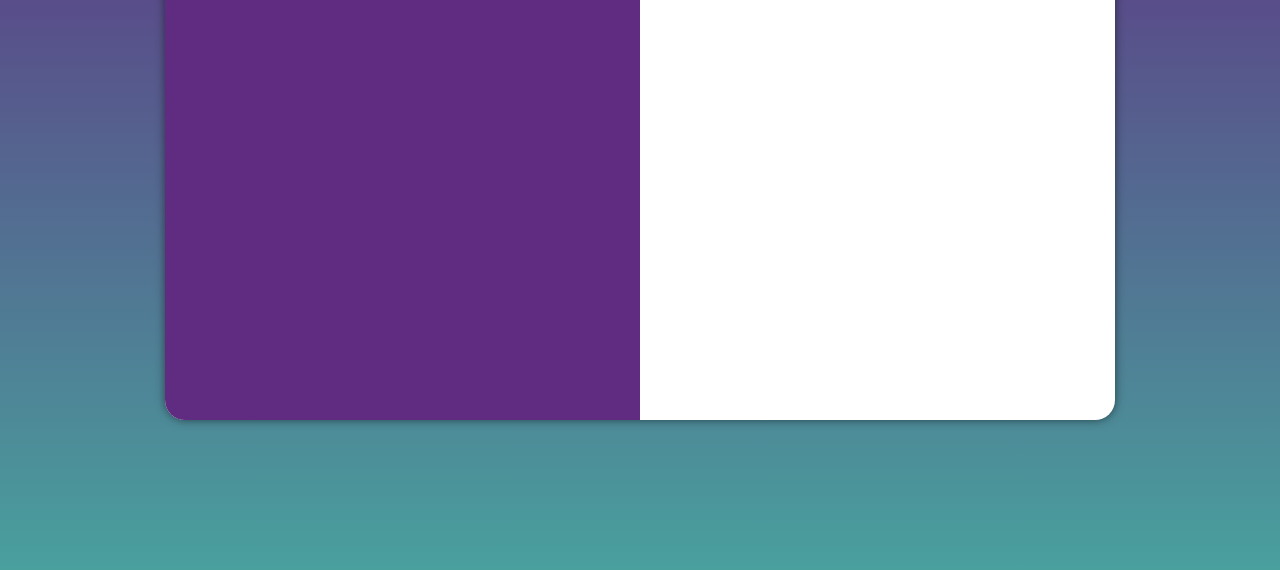
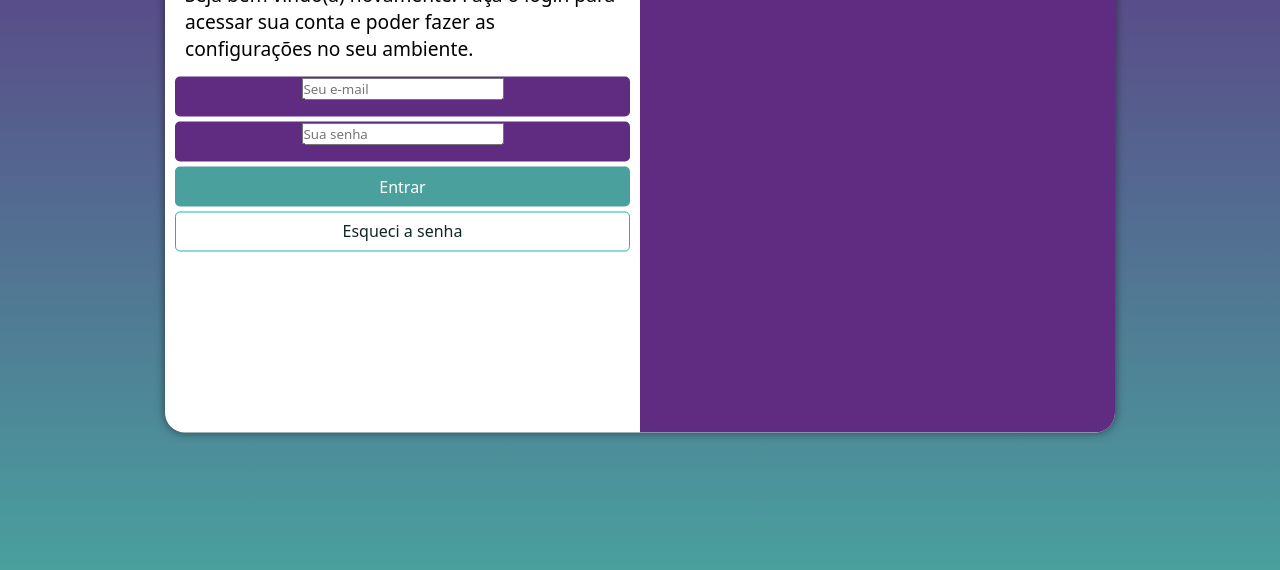
Before and after one commit to Diego-leal01/projeto-login, a plain HTML site: page index.html in a window 1280 px wide. Shown: the part 230-800 px from the top of the page. Drawn offline with Linux system fonts and the light colour scheme.

Commit message:
atualização

```diff
--- a/estilos/media-query.css
+++ b/estilos/media-query.css
@@ -19,6 +19,7 @@
         float: right;
         width: 70%;
     }
+
 }
 
 
@@ -33,13 +34,23 @@
     }
 
     section#login > div#imagem {
-        float: left;
+        float: right;
         width: 50%;
         height: 100%;
     }
 
     section#login > div#formulario {
-        float: right;
+        float: left;
         width: 50%;
     }
+
+    div#formulario > h1 {
+        font-size: 2em;
+    }
+
+    div#formulario > p {
+        font-size: 1.2em;
+    }
+
+
 }
--- a/estilos/style.css
+++ b/estilos/style.css
@@ -31,7 +31,7 @@ section#login {
     overflow: hidden;
     background-color: white;
     width: 250px;
-    height: 500px;
+    height: 525px;
     border-radius: 20px;
     box-shadow: 0px 0px 10px rgba(0, 0, 0, 0.527);
 
@@ -47,7 +47,67 @@ section#login > div#imagem {
     height: 200px;
 }
 
-section#login > div#formulário {
+section#login > div#formulario {
     display: block;
     padding: 10px;
 }
+
+div#formulario > h1 {
+    text-align: center;
+    margin-bottom: 10px;
+}
+
+div#formulario > p {
+    font-size: 0.8em;
+    padding: 10px;
+}
+
+form > div.campo {
+
+    background-color: #5f2c82;
+    display: block;
+    width: 100%;
+    height: 40px;
+    border-radius: 5px;
+    margin: 5px 0px;
+    text-align: center;
+}
+
+div.campo > label {
+    display: none;
+}
+
+form > input[type=submit] {
+    display: block;
+    font-size: 1em;
+    width: 100%;
+    height: 40px;
+    background-color: #49a09d ;
+    color: white;
+    border: none;
+    border-radius: 5px;
+    cursor: pointer;
+}
+
+form > input[type=submit]:hover {
+    background-color: #316d6b;
+}
+
+form > a.botao {
+    display: block;
+    text-align: center;
+    font-size: 1em;
+    width: 100%;
+    height: 40px;
+    padding-top: 7px;
+    margin-top: 5px;
+    background-color: white;
+    color: #112525;
+    border: 1px solid lightseagreen;
+    border-radius: 5px;
+    text-decoration: none;
+}
+
+form > a.botao:hover {
+    background-color:  #49a09d;
+}
--- a/index.html
+++ b/index.html
@@ -17,8 +17,19 @@
                 <h1>Login</h1>
                 <p>Seja bem vindo(a) novamente. Faça o login para acessar sua conta e poder fazer as
                 configurações no seu ambiente.  </p>
-                <form action="login.php" method="post">
-
+                <form action="login.php" method="post" autocomplete="on">
+                    <div class="campo">
+                        <input type="email" name="login" id="ilogin" placeholder="Seu e-mail" autocomplete="email" required maxlength="30">
+                        <label for="ilogin">Login</label>
+                    </div>
+                    <div class="campo">
+                        <input type="password" name="senha" id="isenha" placeholder="Sua senha" autocomplete="current-password" required minlength="8" maxlength="20">
+                         <label for="isenha">Senha</label>
+                    </div>
+                    <input type="submit" value="Entrar">
+                    <a href="esqueci.html" class="botao">
+                        Esqueci a senha
+                    </a>
                 </form>
             </div>
         </section>
```
